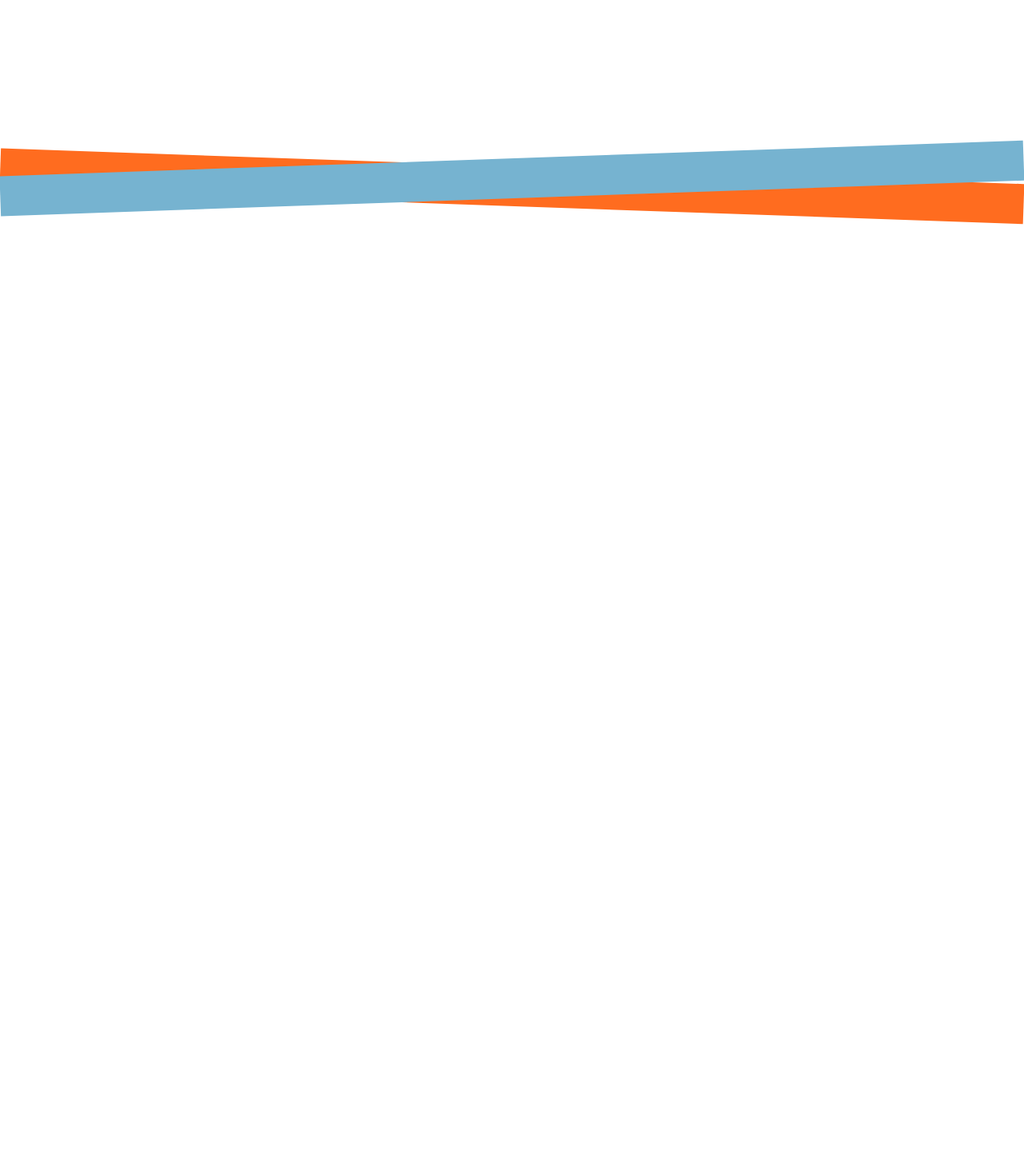
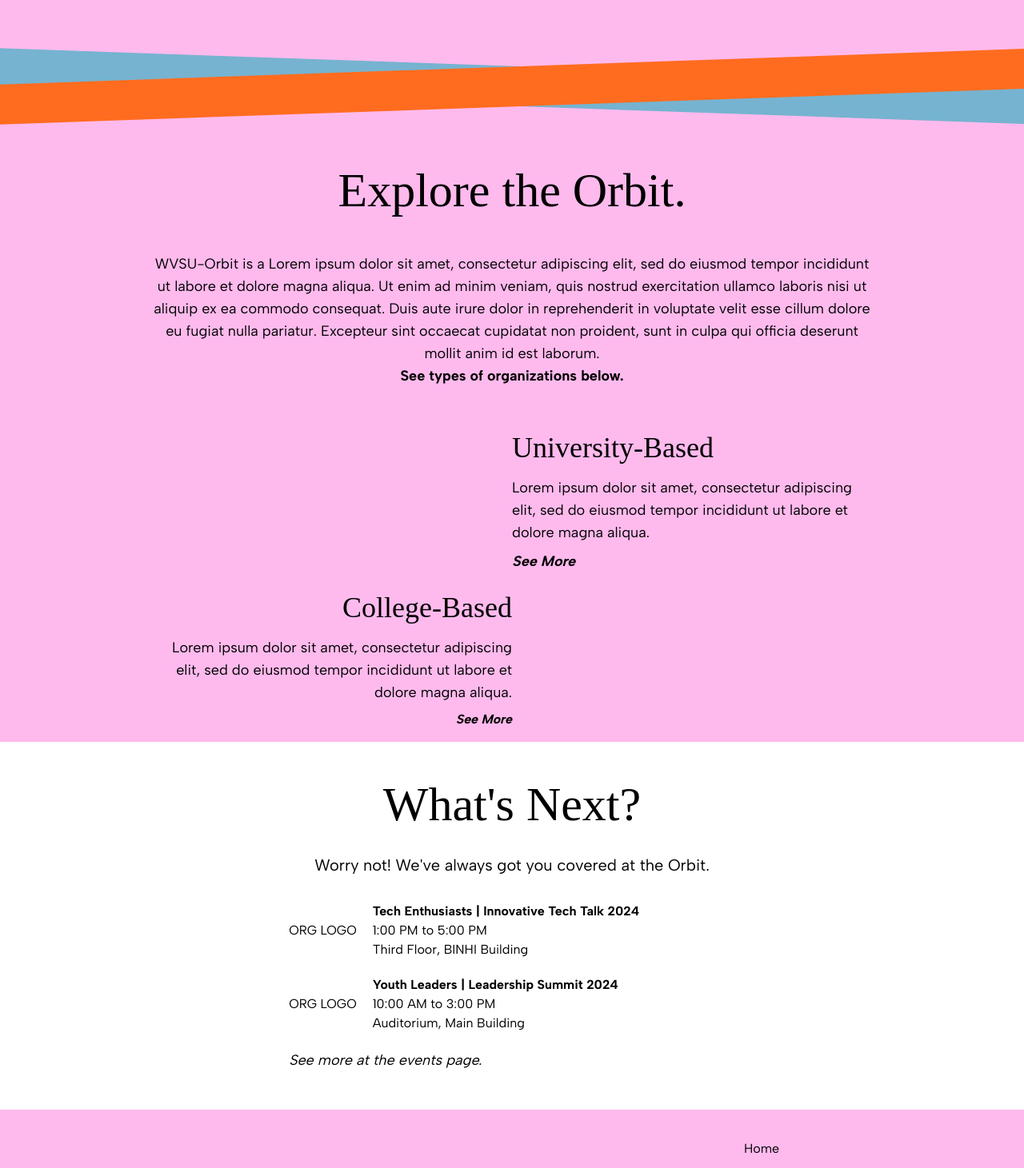
Before and after one commit to computerscience-person/Group2_WVSU-Orbit, a React (Vite) app in the folder frontend/: page / in a window 1280 px wide. Shown: the part 640-2101 px from the top of the page at 80% size. Before the commit the page ends 968 px from the top, so only its background shows below. Built offline with nearby package versions, Linux system fonts and the light colour scheme; a web font is replaced by a local one.

Commit message:
Mostly working HomePage. Needs some fixing up.

```diff
--- a/frontend/src/pages/Homepage.tsx
+++ b/frontend/src/pages/Homepage.tsx
@@ -1,12 +1,37 @@
-import React from "npm:react"
+import React, { useState, useEffect } from "react"
 import Nav from "../components/Nav.tsx"
-const Homepage = () => (
+import Footer from "../components/Footer.tsx";
+import { Link } from "react-router-dom"
+import Events_EventDetails from "../components/events/Events_EventDetails.tsx";
+const Homepage = () => {
+  const [width, setWidth] = useState(window.innerWidth)
+  useEffect(() => {
+    const updateDims = () => {
+      setWidth(window.innerWidth)
+    }
+    window.addEventListener("resize", updateDims)
+    return () => window.removeEventListener("resize", updateDims)
+  }, [])
+  const rotCenter = width/2
+  const eventDetails = [
+    {
+      eventName: "Tech Enthusiasts | Innovative Tech Talk 2024",
+      eventPlace: "Third Floor, BINHI Building",
+      eventTime: "1:00 PM to 5:00 PM",
+    },
+    {
+      eventName: "Youth Leaders | Leadership Summit 2024",
+      eventPlace: "Auditorium, Main Building",
+      eventTime: "10:00 AM to 3:00 PM",
+    },
+  ]
+  return (
     <>
       <Nav />
       {/* greeter screen */}
-    <div className="h-[90vh] flex flex-wrap content-center justify-center">
+      <div className="h-[75vh] bg-sorbet flex flex-wrap flex-col content-center justify-center">
         <div
-        className="max-h-[60dvh] w-[60vw] flex flex-col gap-4 justify-center border-4 border-green-400 text-center"
+          className="max-h-[60dvh] w-[60vw] flex flex-col gap-4 justify-center text-center"
         >
           <h1 className="text-6xl font-leader uppercase">
             Welcome To Your One-Stop Org Hub
@@ -17,17 +42,102 @@ const Homepage = () => (
           </p>
         </div>
       </div>
-    <div>
+      {/* cute divider thing */}
+      <div className="bg-sorbet">
         <svg width="100%" height="200" xmlns="http://www.w3.org/2000/svg">
+          <svg className="fill-pool">
+            <rect x="-10" y="75" width="115%" height="50" transform={`rotate(2, ${rotCenter + 10}, 100)`} />
+          </svg>
           <svg className="fill-tangerine">
-          <rect x="0" y="75" width="100%" height="50" transform="rotate(2, 500, 100)" />
-        </svg>
-        <svg className="fill-pool">
-          <rect x="0" y="75" width="100%" height="50" transform="rotate(-2, 500, 100)" />
+            <rect x="-10" y="75" width="115%" height="50" transform={`rotate(-2, ${rotCenter + 10}, 100)`} />
           </svg>
         </svg>
       </div>
+      {/* pitch them up*/}
+      <div className="bg-sorbet flex flex-wrap flex-col content-center justify-center">
+        <div className="w-[70vw] flex flex-col justify-center text-center pb-12">
+          <h2 className="text-6xl font-leader pb-12">
+            Explore the Orbit.
+          </h2>
+          <p className="text-lg font-content">
+            WVSU-Orbit is a Lorem ipsum dolor sit amet, consectetur adipiscing
+            elit, sed do eiusmod tempor incididunt ut labore et dolore magna
+            aliqua. Ut enim ad minim veniam, quis nostrud exercitation ullamco
+            laboris nisi ut aliquip ex ea commodo consequat. Duis aute irure
+            dolor in reprehenderit in voluptate velit esse cillum dolore eu
+            fugiat nulla pariatur. Excepteur sint occaecat cupidatat non
+            proident, sunt in culpa qui officia deserunt mollit anim id est
+            laborum.
+          </p>
+          <p className="text-lg font-content">
+            <strong>
+              See types of organizations below.
+            </strong>
+          </p>
+        </div>
+        <div className="w-[70vw] flex flex-row justify-center">
+          <div className="w-[50%]">
+            {/* TODO: Insert WVSU Logo HERE */}
+          </div>
+          <div className="w-[50%] py-2 flex flex-wrap flex-column">
+            <h3 className="w-full text-4xl font-leader pb-4">
+              University-Based
+            </h3>
+            <p className="font-content text-lg">
+              Lorem ipsum dolor sit amet, consectetur adipiscing elit, sed do
+              eiusmod tempor incididunt ut labore et dolore magna aliqua.
+            </p>
+            <Link to="/orgs" className="font-content text-lg py-2">
+              <strong><em>See More</em></strong>
+            </Link>
+          </div>
+        </div>
+        <div className="w-[70vw] py-2 flex flex-row justify-center">
+          <div className="w-[50%] flex flex-wrap flex-column">
+            <h3 className="w-full text-4xl text-right font-leader pb-4">
+              College-Based
+            </h3>
+            <p className="text-right font-content text-lg">
+              Lorem ipsum dolor sit amet, consectetur adipiscing elit, sed do
+              eiusmod tempor incididunt ut labore et dolore magna aliqua.
+            </p>
+            <Link to="/orgs" className="w-full text-right font-content py-2">
+              <strong><em>See More</em></strong>
+            </Link>
+          </div>
+          <div className="w-[50%]">
+            {/* TODO: Insert WVSU Logo HERE */}
+          </div>
+        </div>
+      </div>
+      <div className="p-12 flex flex-wrap flex-col content-center justify-center">
+        <div className="flex flex-wrap flex-col content-center justify-center">
+          <h2 className="text-6xl text-center font-leader">What's Next?</h2>
+          <p className="p-8 text-xl font-content text-center">
+            Worry not! We've always got you covered at the Orbit.
+          </p>
+        </div>
+        <div>
+          {eventDetails.map((detail, idx) => (
+            <Events_EventDetails
+              key={idx}
+              eventName={detail.eventName}
+              eventPlace={detail.eventPlace}
+              eventTime={detail.eventTime}
+            />)
+          )}
+        </div>
+        <div>
+            <Link to="/events" className="font-content text-lg py-2">
+              <em>See more at the events page.</em>
+            </Link>
+        </div>
+      </div>
+      <div className="bg-sorbet">
+        <Footer />
+      </div>
     </>
   );
+};
 
 export default Homepage;
```
Lines whose indentation alone changed are shown as unchanged.
